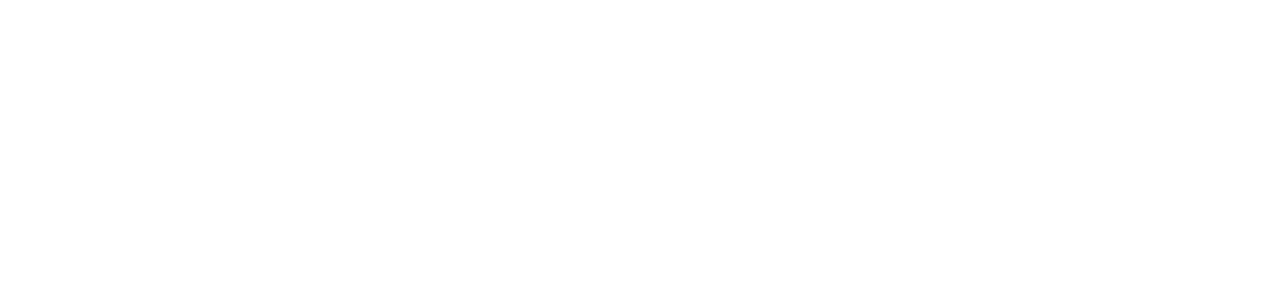
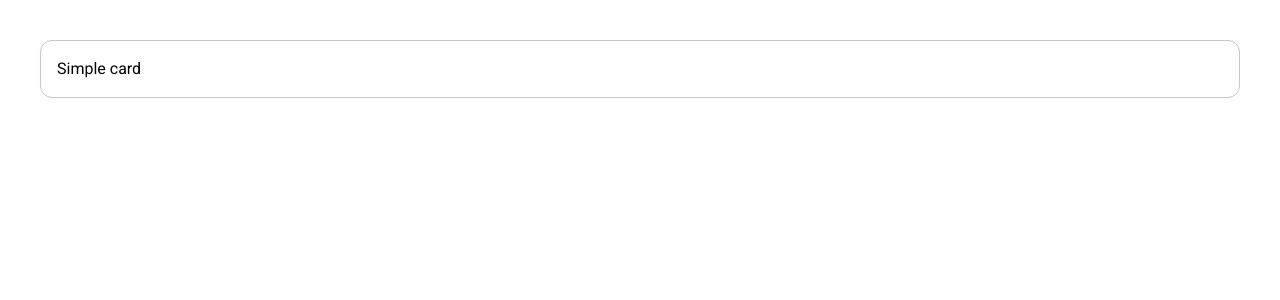
Before and after one commit to mta135/angular-angular-practice-app, an Angular app: page / in a window 1280 px wide. Shown: the top 300 px of the page. Built offline with nearby package versions, Linux system fonts and the light colour scheme.

Commit message:
mat card

```diff
--- a/src/app/component/send-email/send-email.component.html
+++ b/src/app/component/send-email/send-email.component.html
@@ -3,6 +3,9 @@
 </h1> -->
 
 
-<!-- <mat-card appearance="outlined">
-    <mat-card-content>Simple card</mat-card-content>
-</mat-card> -->
+<div class="flex justify-center p-10 w-full">
+
+    <mat-card class="mat-card w-full" appearance="outlined">
+        <mat-card-content>Simple card</mat-card-content>
+    </mat-card>
+</div>
--- a/src/app/component/send-email/send-email.component.scss
+++ b/src/app/component/send-email/send-email.component.scss
@@ -0,0 +1,4 @@
+.mat-card {
+    background-color: white;
+    max-width: 100%;
+}
```
